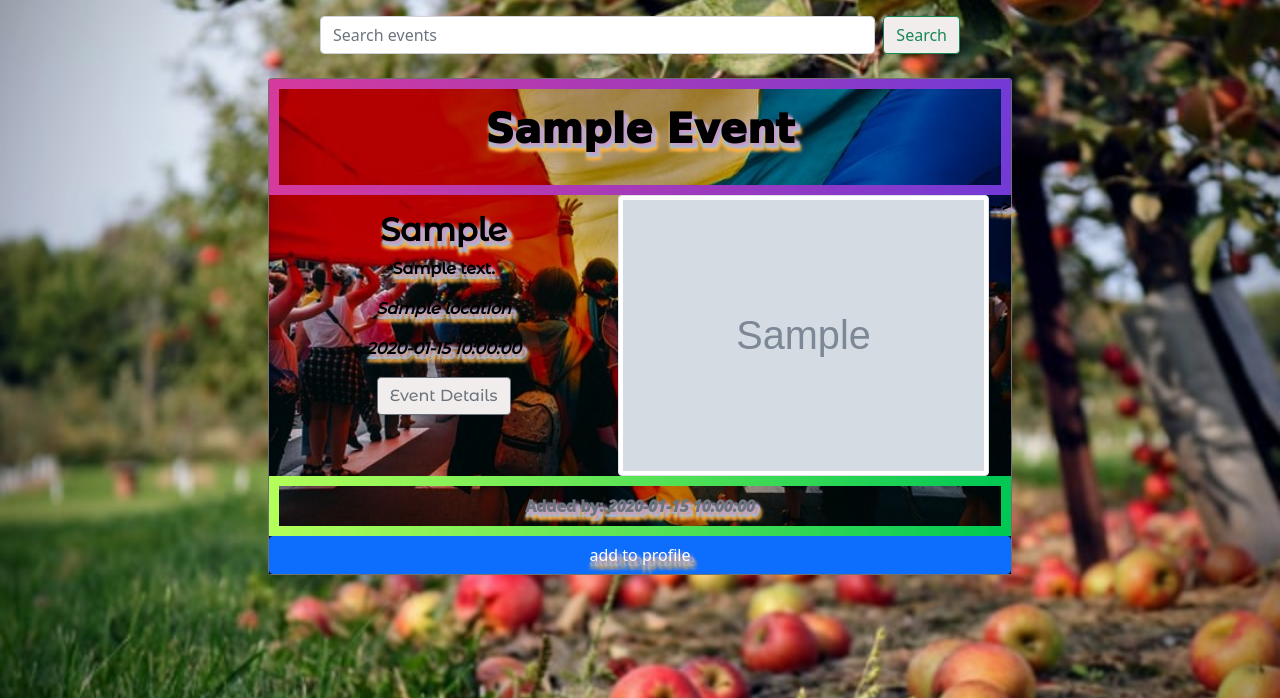
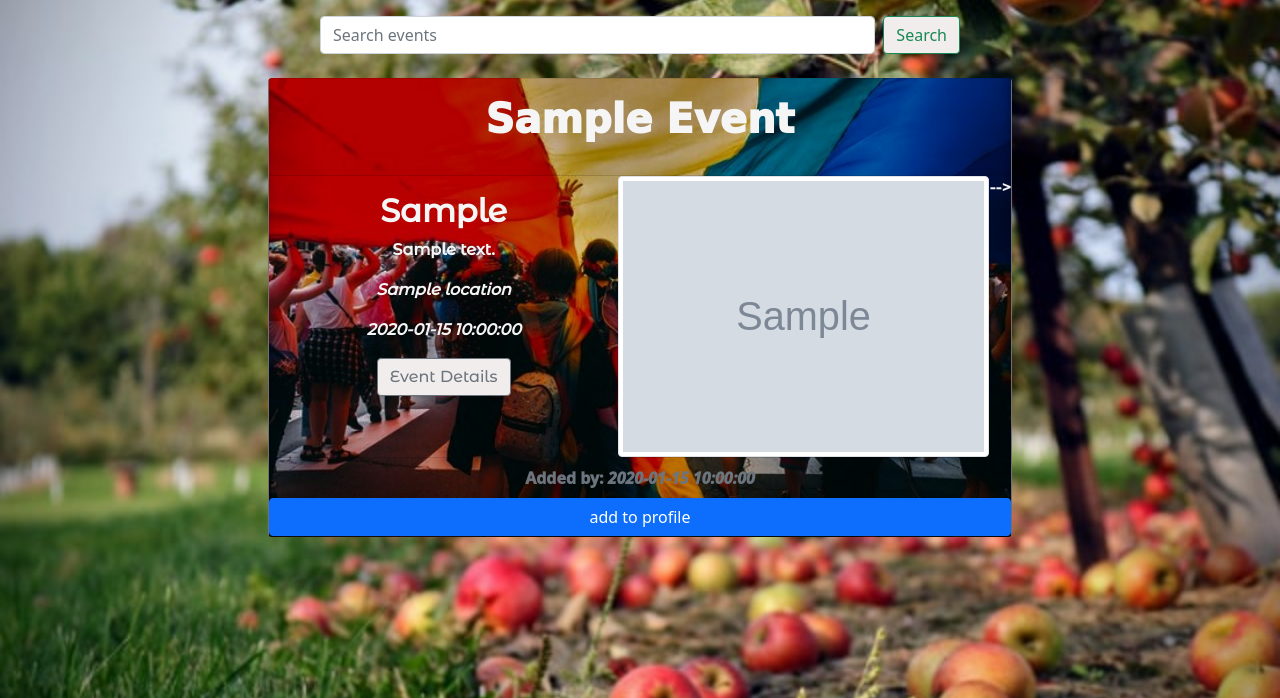
Before and after one commit to BXS-Archipelago/MadeWithPride, a Flask app: page /events in a window 1280 px wide. Shown: the part 102-800 px from the top of the page. Run offline with Flask 2, Linux system fonts and the light colour scheme; grey boxes marked "Sample" are stand-in pictures; a database or web service that is not in the repository returns one stand-in record (values such as "Sample title"); some libraries are stand-ins or nearby versions; some web fonts are replaced.

Commit message:
minor corrections in styling of the card, removed border in events.html

```diff
--- a/static/CSS/style.css
+++ b/static/CSS/style.css
@@ -12,9 +12,9 @@
 }
 
 .font-white {
-    color: black;
+    color: whitesmoke;
     font-weight: 1000;
-    text-shadow: .2rem .2rem .2rem #CC99C9, .3rem .3rem .1rem #9ec1cf, .4rem .5rem .2rem #FEB144, 0rem .3rem .1rem #9ec1cf, 0rem .5rem .2rem #FEB144;
+
 
 }
 
@@ -48,19 +48,7 @@
 /*Rainbow border -
 copied from: https://codepen.io/chriscoyier/pen/ZVYXRx, changed colors to pastel*/
 
-.border-basic {
 
-    border: 10px solid;
-    border-image-slice: 1;
-    border-width: 10px;
-}
-
-.border-rainbow-purple {
-    border-image-source: linear-gradient(to left, #743ad5, #d53a9d);
-}
-
-.border-rainbow-green {
-    border-image-source: linear-gradient(to left, #00C853, #B2FF59);
 }
 
 
```
